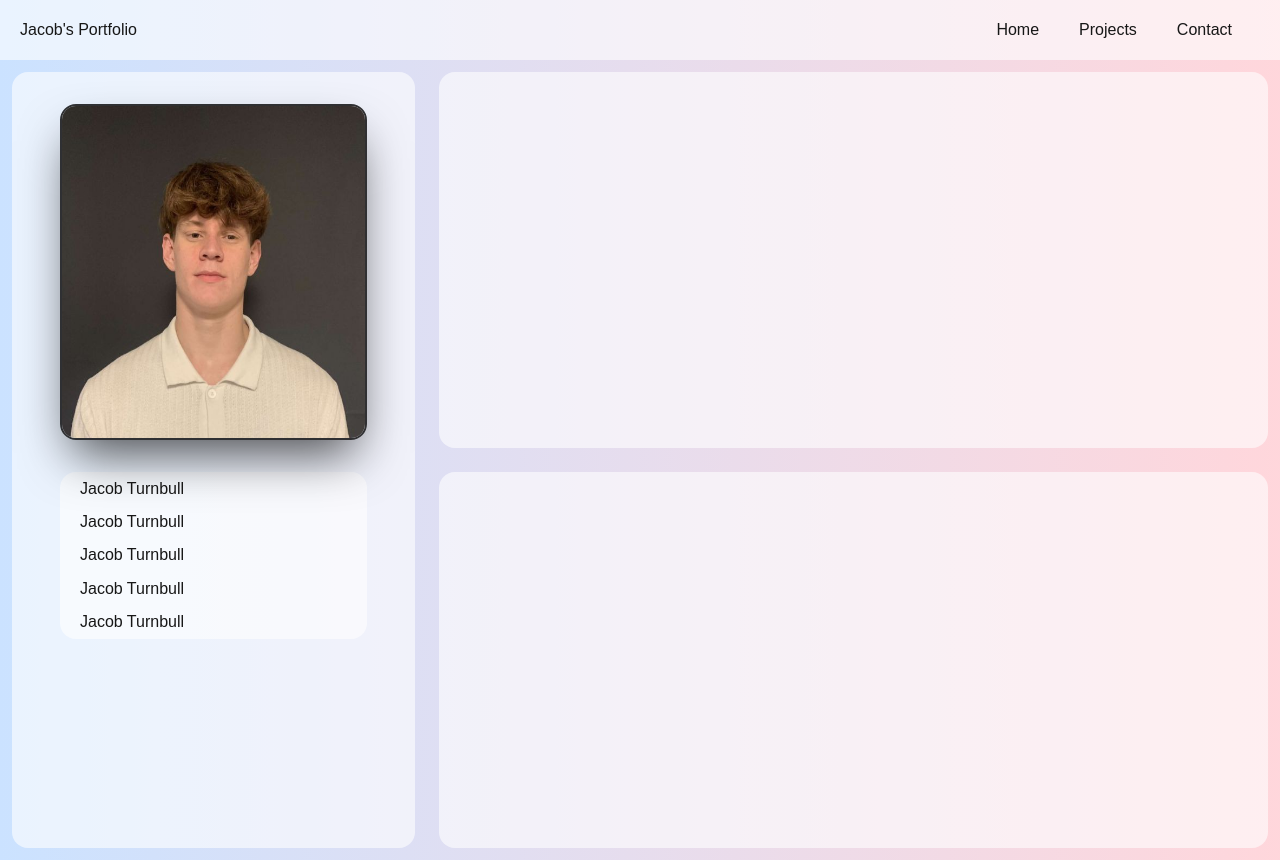
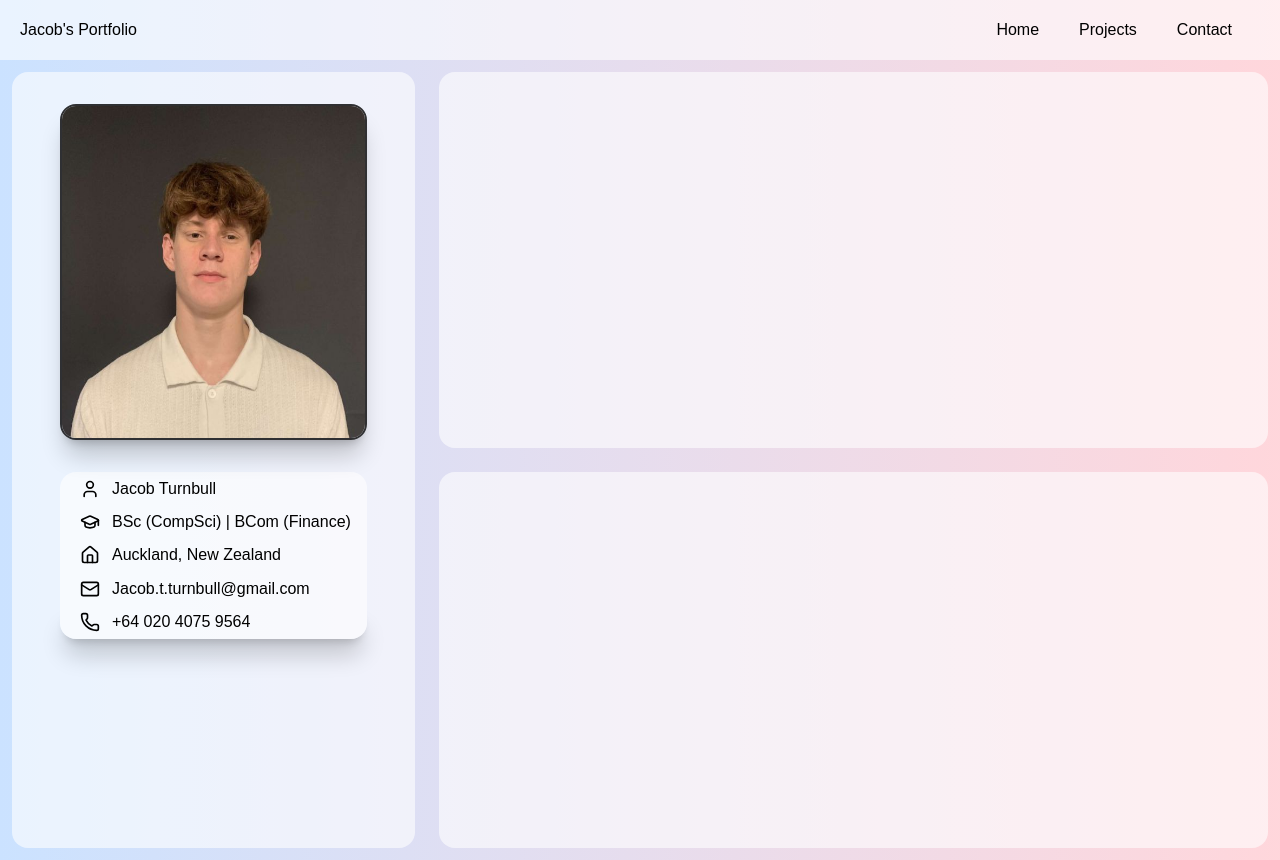
Before and after one commit to jt1732/jacobsPortfolio, a Next.js app: page / in a window 1280 px wide. Built offline with nearby package versions, Linux system fonts and the light colour scheme.

Commit message:
Designed and implemented user information

```diff
--- a/src/app/page.tsx
+++ b/src/app/page.tsx
@@ -1,8 +1,9 @@
 import Image from "next/image";
+import { GraduationCap, User, House, Mail, Phone  } from "lucide-react";
 
 export default function Home() {
   return (
-        <div className={'bg-gradient-to-r from-blue-200/80 to-rose-200/80 overflow-hidden'}>
+        <div className={'bg-gradient-to-r from-blue-200/80 to-rose-200/80 overflow-hidden text-black'}>
             <div className="w-screen h-15 bg-white/60 flex items-center justify-between px-5">
                 <h1>Jacob's Portfolio</h1>
                 <div className='flex space-x-6 pr-5'>
@@ -20,14 +21,20 @@
                                     alt="Headshot"
                                     quality={100}
                                     fill
-                                    className='rounded-2xl border-2 border-black/80 shadow-2xl/70'
+                                    className='rounded-2xl border-2 border-black/80 shadow-xl/20'
                                 />
                             </div>
-                            <div className='mx-12 pl-5 col-span-3 bg-white/60 rounded-t-2xl flex items-center'>Jacob Turnbull</div>
-                            <div className='mx-12 pl-5 col-span-3 bg-white/60 flex items-center'>Jacob Turnbull</div>
-                            <div className='mx-12 pl-5 col-span-3 bg-white/60 flex items-center'>Jacob Turnbull</div>
-                            <div className='mx-12 pl-5 col-span-3 bg-white/60 flex items-center'>Jacob Turnbull</div>
-                            <div className='mx-12 pl-5 col-span-3 bg-white/60 rounded-b-2xl flex items-center'>Jacob Turnbull</div>
+                            <div className='mx-12 pl-5 col-span-3 bg-white/60 rounded-t-2xl flex items-center gap-3'>
+                                 <User className="w-5 h-5 text-black" />Jacob Turnbull</div>
+                            <div className='mx-12 pl-5 col-span-3 bg-white/60 flex items-center gap-3'>
+                                <GraduationCap className="w-5 h-5 text-black" />BSc (CompSci) | BCom (Finance)</div>
+                            <div className='mx-12 pl-5 col-span-3 bg-white/60 flex items-center gap-3'>
+                                <House className="w-5 h-5 text-black" />Auckland, New Zealand</div>
+                            <div className='mx-12 pl-5 col-span-3 bg-white/60 flex items-center gap-3'>
+                                <Mail className="w-5 h-5 text-black" />Jacob.t.turnbull@gmail.com</div>
+                            <div className='mx-12 pl-5 col-span-3 bg-white/60 rounded-b-2xl flex items-center shadow-xl/20 gap-3'>
+                                <Phone className="w-5 h-5 text-black" />+64 020 4075 9564</div>
+
                     </div>
                 </div>
                 <div className="bg-white/60 col-span-2 row-span-1 m-3 rounded-2xl"></div>
```
Also changed, not shown: package.json (+7 -6 lines), 1 other file (tests, documents, lock files or other folders).
